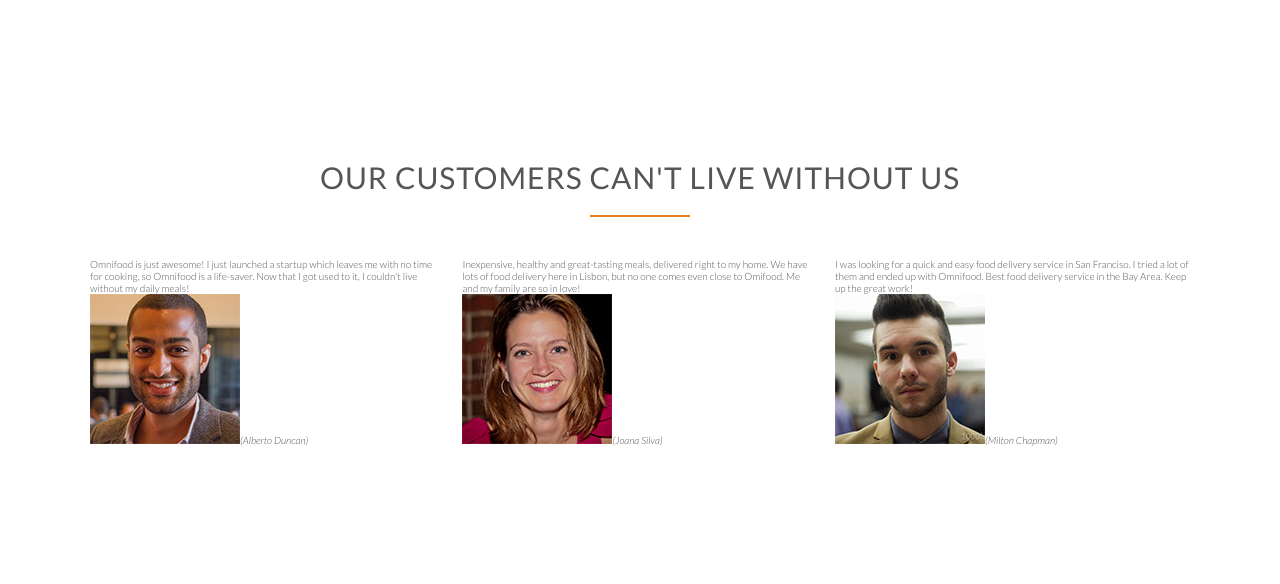
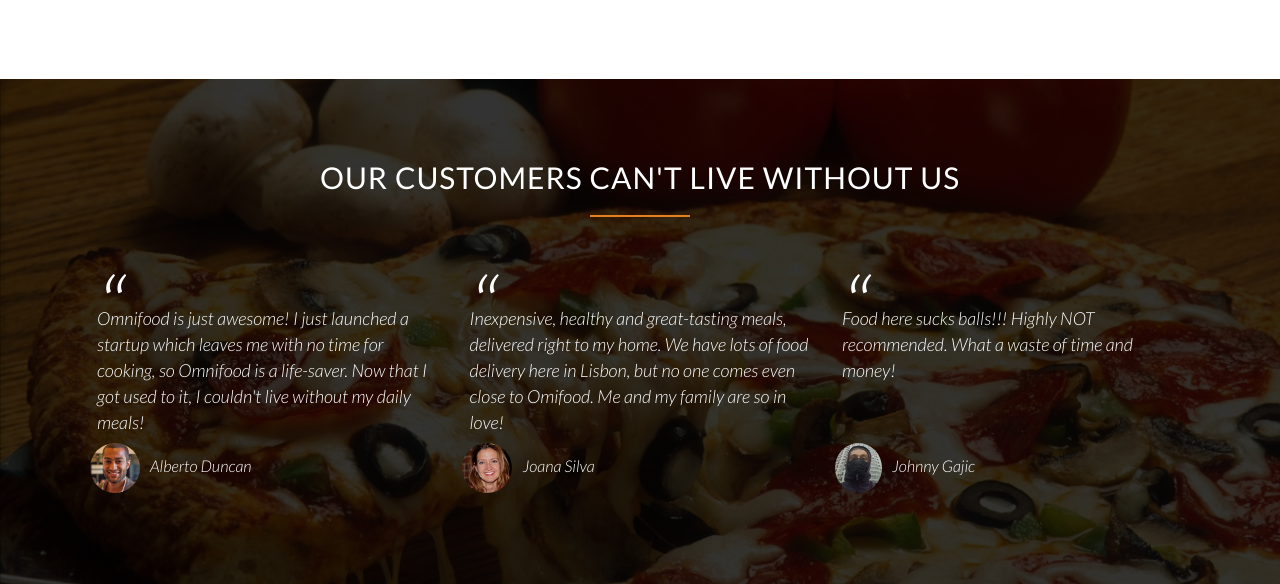
Before and after one commit to Johnny415/Omnifood, a website: page index.html in a window 1280 px wide. Shown: the part 3135-3719 px from the top of the page. Before the commit the page ends 3672 px from the top, so only its background shows below. Drawn offline with Linux system fonts and the light colour scheme; files whose address does not match are found by name.

Commit message:
added testimonial section

```diff
--- a/index.html
+++ b/index.html
@@ -243,19 +243,20 @@
                 <blockquote>
                     Omnifood is just awesome! I just launched a startup which leaves me with no time for cooking, so Omnifood is a life-saver. Now that I got used to it, I couldn't live without my daily meals!
                 </blockquote>
-                <cite><img src="img/customer-1.jpg">(Alberto Duncan)</cite>
+                <cite class="cite-customer"><img src="img/customer-1.jpg" class="cite-img">Alberto Duncan</cite>
             </div>
             <div class="col span-1-of-3">
                 <blockquote>
                     Inexpensive, healthy and great-tasting meals, delivered right to my home. We have lots of food delivery here in Lisbon, but no one comes even close to Omifood. Me and my family are so in love!
                 </blockquote>
-                <cite><img src="img/customer-2.jpg">(Joana Silva)</cite>
+                <cite class="cite-customer"><img src="img/customer-2.jpg" class="cite-img">Joana Silva</cite>
             </div>
             <div class="col span-1-of-3">
-                <blockquote>
-                    I was looking for a quick and easy food delivery service in San Franciso. I tried a lot of them and ended up with Omnifood. Best food delivery service in the Bay Area. Keep up the great work!
+                <blockquote class="johnny-blockquote">
+                   Food here sucks balls!!! Highly NOT recommended.
+                   What a waste of time and money!
                 </blockquote>
-                <cite><img src="img/customer-3.jpg">(Milton Chapman)</cite>
+                <cite class="johnny-cite"><img src="img/johnny3.jpg" class="johnny-cite__img">Johnny Gajic</cite>
             </div>
         </div>
     </section>
--- a/sass/main.scss
+++ b/sass/main.scss
@@ -20,5 +20,6 @@
 @import "components/works";
 @import "components/city-feature";
 @import "components/links";
+@import "components/blockquote";
 
 @import "pages/home";
--- a/sass/pages/_home.scss
+++ b/sass/pages/_home.scss
@@ -8,3 +8,12 @@
 .section-steps {
   background-color: #f4f4f4;
 }
+
+.section-testimonials {
+  background-image: linear-gradient(rgba(0, 0, 0, 0.8), rgba(0, 0, 0, 0.8)),
+    url(../../img/back-customers.jpg);
+  background-size: cover;
+  color: #fff;
+  font-size: 1.8rem;
+  background-attachment: fixed;
+}
```
Also changed, not shown: css/style.css, img/johnny3.jpg (added).
